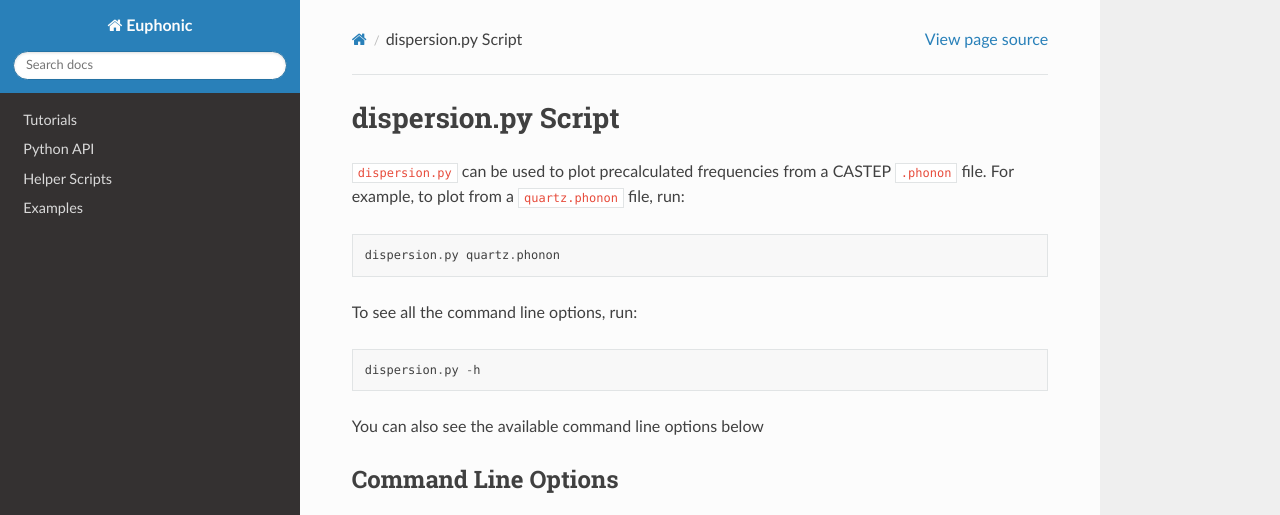
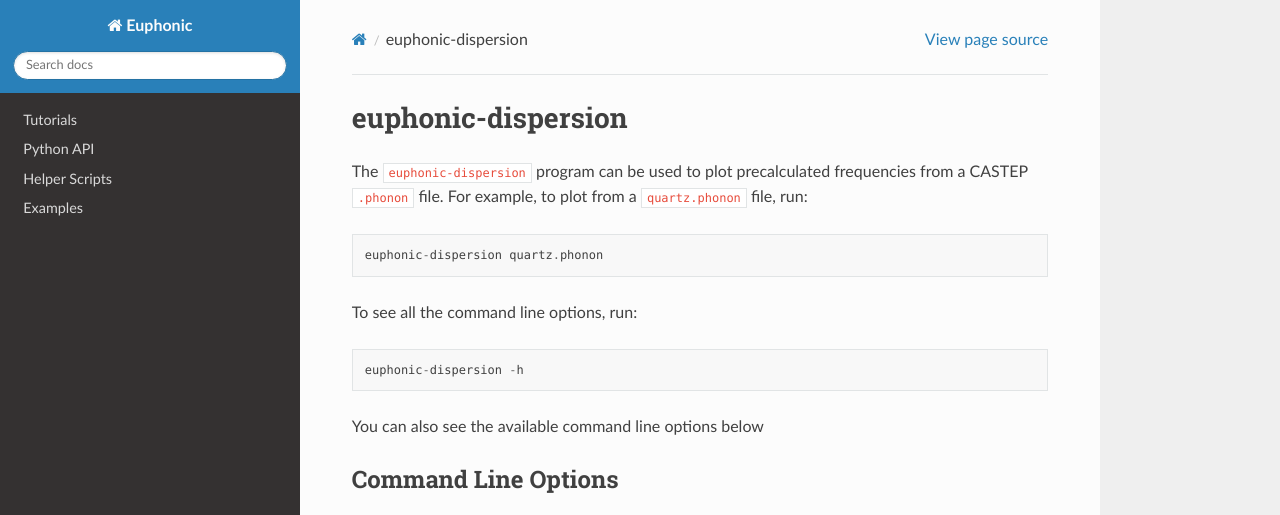
Before and after one commit to pace-neutrons/Euphonic, a Sphinx documentation site: the page built from doc/source/disp-script.rst, in a window 1280 px wide, cut to the strip 0-515 px from the top of the page. Built offline with Sphinx 7.4.7 and the Read the Docs theme 2.0.0, drawn with Linux system fonts in a browser that asks for light colours.

Commit message:
Update script documentation for new names

```diff
--- a/doc/source/disp-script.rst
+++ b/doc/source/disp-script.rst
@@ -1,18 +1,18 @@
 .. _disp-script:
 
-====================
-dispersion.py Script
-====================
+===================
+euphonic-dispersion
+===================
 
-``dispersion.py`` can be used to plot precalculated frequencies from a CASTEP
-``.phonon`` file. For example, to plot from a ``quartz.phonon``
-file, run::
+The ``euphonic-dispersion`` program can be used to plot precalculated
+frequencies from a CASTEP ``.phonon`` file. For example, to plot from
+a ``quartz.phonon`` file, run::
 
-   dispersion.py quartz.phonon
+   euphonic-dispersion quartz.phonon
 
 To see all the command line options, run::
 
-   dispersion.py -h
+   euphonic-dispersion -h
 
 You can also see the available command line options below
 
--- a/doc/source/tutorials.rst
+++ b/doc/source/tutorials.rst
@@ -29,9 +29,9 @@ Python API
 Helper Scripts
 ==============
 
-- :ref:`dispersion.py <disp-script>`
-- :ref:`dos.py <dos-script>`
-- :ref:`optimise_eta.py <eta-script>`
+- :ref:`euphonic-dispersion <disp-script>`
+- :ref:`euphonic-dos <dos-script>`
+- :ref:`euphonic-optimise-eta <eta-script>`
 - :ref:`euphonic-show-sampling <sampling-script>`
 
 Examples
```
Also changed, not shown: doc/source/dos-script.rst (+8 -8 lines).
